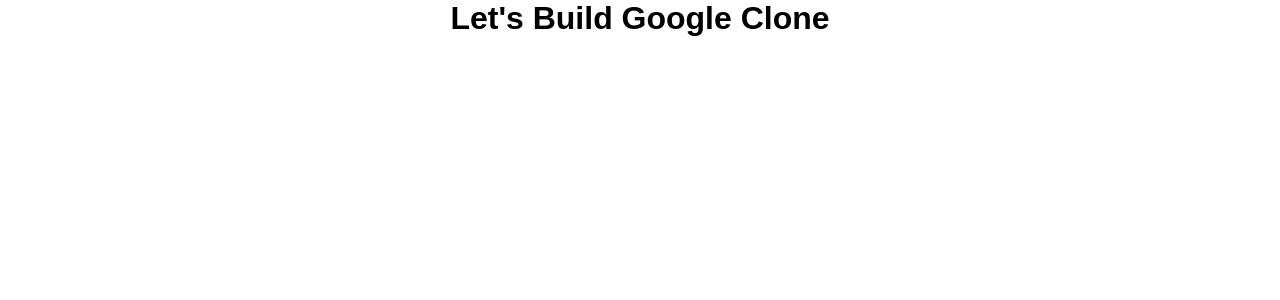
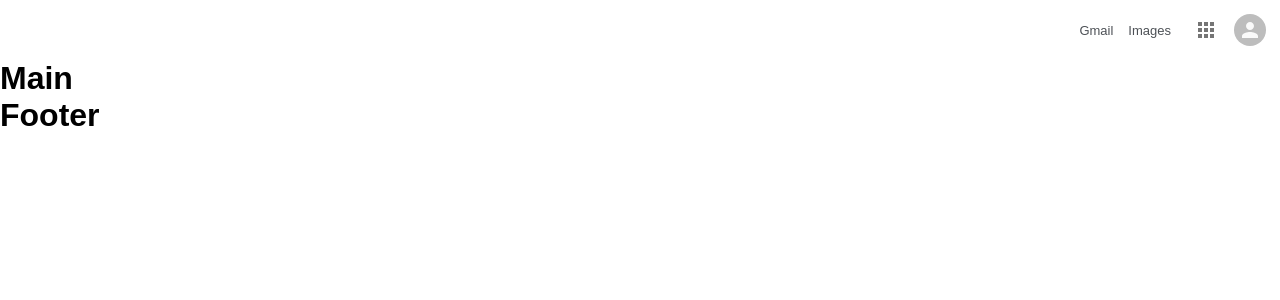
Before and after one commit to edwintantawi/clone-app__google, a React (Create React App) app: page / in a window 1280 px wide. Shown: the top 300 px of the page. Built offline with nearby package versions, Linux system fonts and the light colour scheme.

Commit message:
added navbar in home

```diff
--- a/src/app/App.jsx
+++ b/src/app/App.jsx
@@ -1,13 +1,20 @@
+import Home from 'pages/Home';
+import SearchResult from 'pages/SearchResult';
+import React from 'react';
+import { BrowserRouter as Router, Switch, Route } from 'react-router-dom';
 import './app.css';
 
-function App() {
+const App = () => {
   return (
     <div className="app">
-      <center>
-        <h1>Let's Build Google Clone</h1>
-      </center>
+      <Router>
+        <Switch>
+          <Route path="/" exact component={Home} />
+          <Route path="/search" component={SearchResult} />
+        </Switch>
+      </Router>
     </div>
   );
-}
+};
 
 export default App;
--- a/src/index.css
+++ b/src/index.css
@@ -4,7 +4,6 @@
   --white: #ffffff;
   --blue: #1a0dab;
   --purple: #660099;
-  font-size: 1em;
 }
 /* 13,14,15,20 */
 * {
@@ -13,8 +12,6 @@
 }
 body {
   font-family: Arial, Helvetica, sans-serif;
-  -webkit-font-smoothing: antialiased;
-  -moz-osx-font-smoothing: grayscale;
   background-color: var(--white);
 }
 
@@ -41,8 +38,3 @@
 a.button {
   color: var(--gray-dark);
 }
-
-code {
-  font-family: source-code-pro, Menlo, Monaco, Consolas, 'Courier New',
-    monospace;
-}
--- /dev/null
+++ b/src/pages/Home/index.css
@@ -0,0 +1,31 @@
+.home__nav {
+  display: flex;
+  justify-content: flex-end;
+  height: 60px;
+  padding: 6px;
+}
+
+.home__nav__menu {
+  display: flex;
+}
+
+.home__nav__menu :is(.google__service, .google__menu) {
+  display: flex;
+  align-items: center;
+}
+
+.home__nav__menu .google__service a {
+  padding-left: 15px;
+  font-size: 0.8125rem;
+}
+.home__nav__menu .google__menu {
+  margin-left: 15px;
+}
+
+.home__nav__menu .google__menu button {
+  padding: 8px;
+}
+.home__nav__menu .google__menu .MuiAvatar-root {
+  width: 32px;
+  height: 32px;
+}
--- /dev/null
+++ b/src/pages/Home/index.jsx
@@ -0,0 +1,42 @@
+import React from 'react';
+import AppsIcon from '@material-ui/icons/Apps';
+import './index.css';
+import { Avatar, IconButton } from '@material-ui/core';
+
+const Home = () => {
+  return (
+    <div className="home">
+      <nav className="home__nav">
+        <div className="home__nav__menu">
+          <div className="google__service">
+            <a href="https://mail.google.com" className="button">
+              Gmail
+            </a>
+            <a
+              href="https://www.google.co.id/imghp?hl=en&authuser=0&ogbl"
+              className="button"
+            >
+              Images
+            </a>
+          </div>
+          <div className="google__menu">
+            <IconButton>
+              <AppsIcon />
+            </IconButton>
+            <IconButton>
+              <Avatar />
+            </IconButton>
+          </div>
+        </div>
+      </nav>
+      <main className="home__body">
+        <h1>Main</h1>
+      </main>
+      <footer className="home__footer">
+        <h1>Footer</h1>
+      </footer>
+    </div>
+  );
+};
+
+export default Home;
--- /dev/null
+++ b/src/pages/SearchResult/index.jsx
@@ -0,0 +1,15 @@
+import React from 'react';
+import './index.css';
+const SearchResult = () => {
+  return (
+    <div>
+      <h1>Search Result Page</h1>
+      <p>
+        Lorem ipsum dolor sit amet consectetur adipisicing elit. Ducimus officia
+        animi dignissimos?
+      </p>
+    </div>
+  );
+};
+
+export default SearchResult;
```
Also changed, not shown: src/pages/SearchResult/index.css (added).
